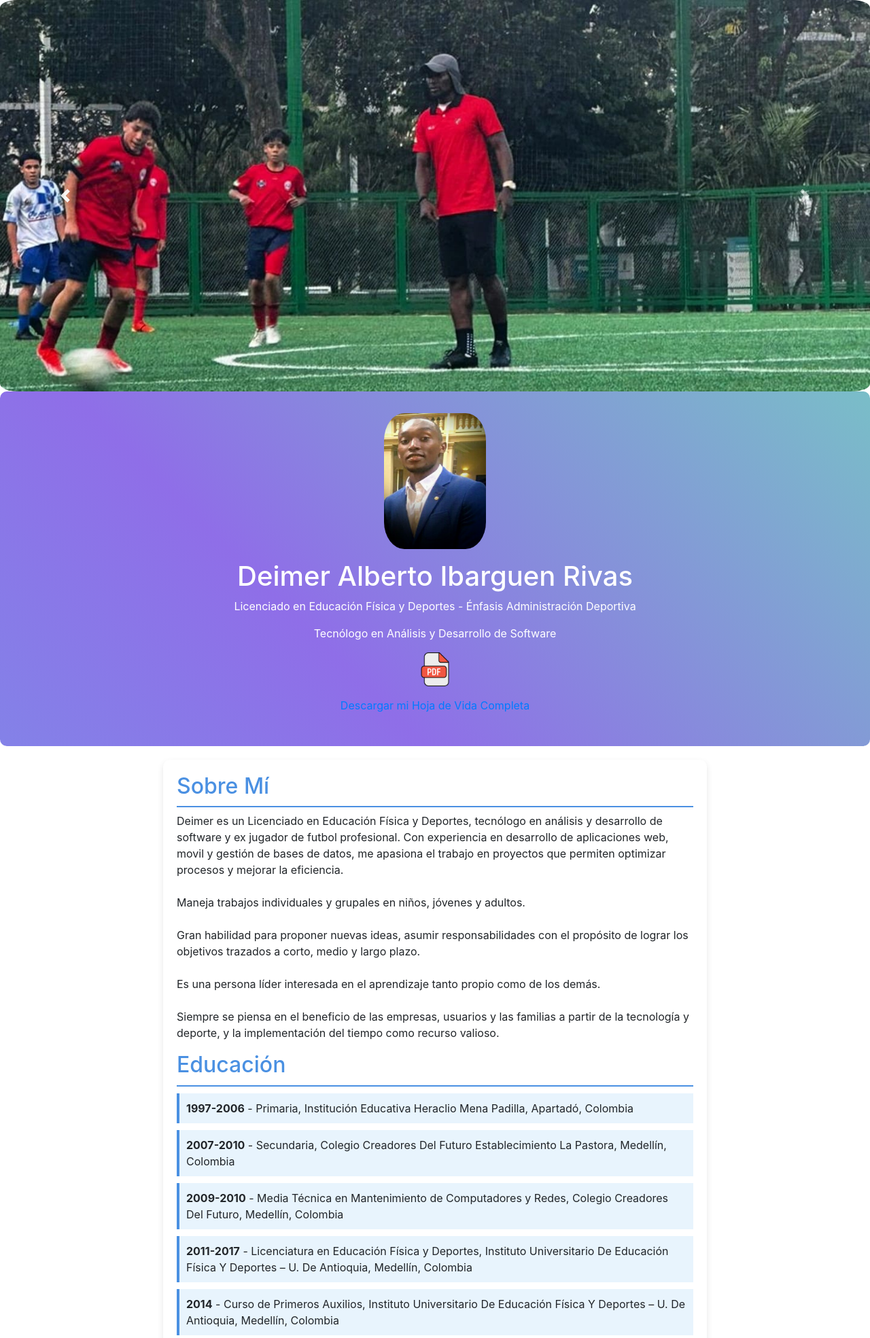
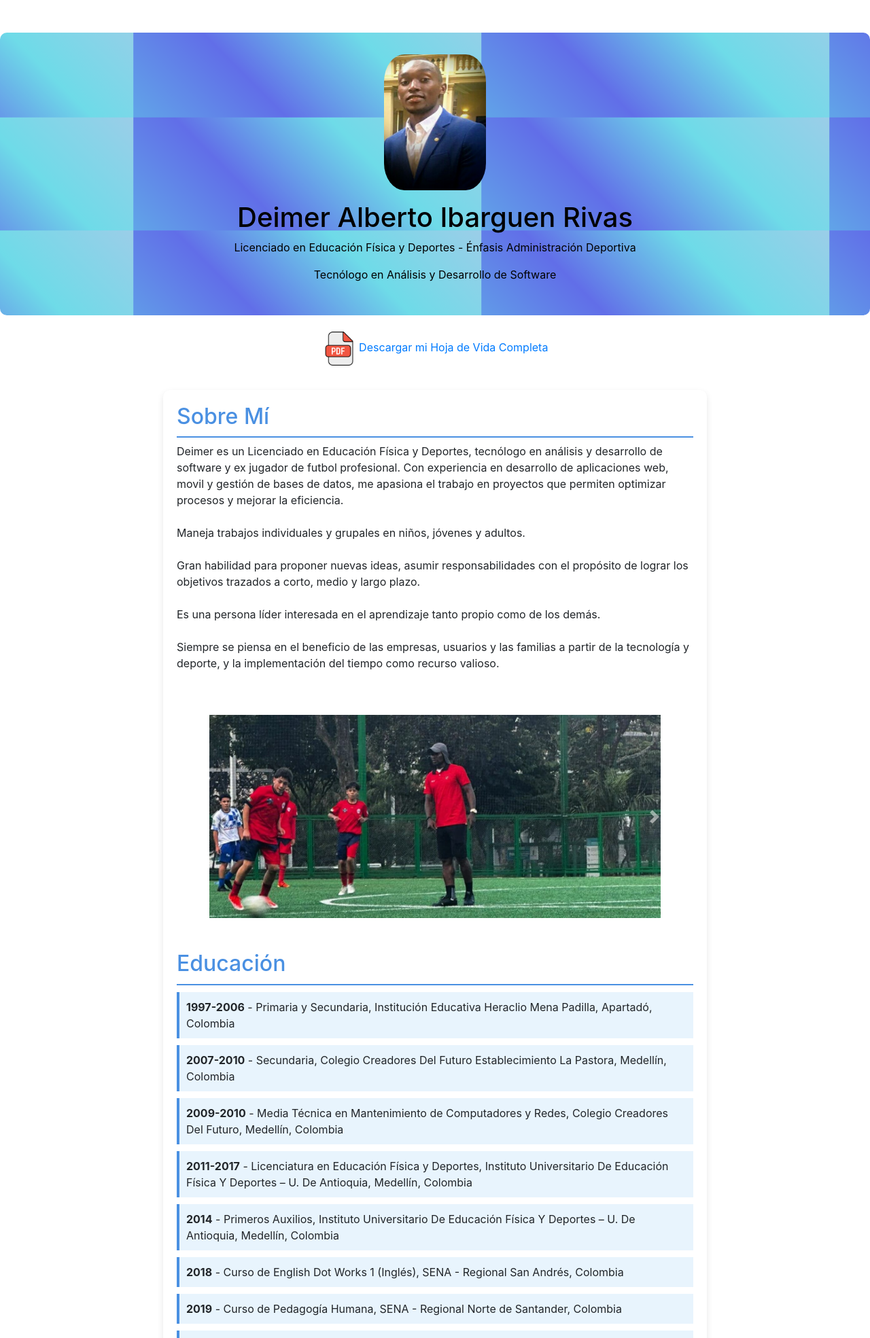
Before and after one commit to deimer20/mi_web, a Flask app: page / in a window 1280 px wide. Shown: the top 1969 px of the page at 68% size. Run offline with Flask 3, Linux system fonts and the light colour scheme; some libraries are stand-ins or nearby versions.

Commit message:
commit dos

```diff
--- a/static/css/styles.css
+++ b/static/css/styles.css
@@ -6,15 +6,7 @@ body {
     color: #333;
 }
 
-.header2 {
-    color: white;
-    text-align: center;
-    padding: 2rem;
-    position: relative;
-    overflow: hidden;
-    /*border: 2px solid black;  Borde negro */
-    border-radius: 10px; /* Esquinas redondeadas opcionales */
-}
+
 header {
     color: white;
     text-align: center;
@@ -32,8 +24,8 @@ header::before {
     left: 0;
     right: 0;
     bottom: 0;
-    background: linear-gradient(45deg, #4a90e2, #734ae2, #4ae2a5, #e24a92);
-    background-size: 300% 300%;
+    background: linear-gradient(45deg, #3a8ee2, #3a4ae2, #4ad2e2, #82c1e2);
+    background-size: 40% 40%;
     animation: moveBackground 8s ease-in-out infinite;
     z-index: -1;
     opacity: 0.8;
@@ -233,5 +225,5 @@ li {
     width: 100%; /* Ajusta el ancho de las imágenes */
     height: auto; /* Mantiene la proporción de las imágenes */
     border-radius: 2%;
-
+    padding: 3rem;
 }
--- a/templates/index.html
+++ b/templates/index.html
@@ -6,50 +6,26 @@
     <title>Carta de Presentación - Deimer Ibarguen Rivas</title>
     <link rel="stylesheet" href="{{ url_for('static', filename='css/styles.css') }}">
 </head>
+<br>
 <body>
-    <header2>
-        <div id="carouselExample" class="carousel slide" data-ride="carousel">
-            <div class="carousel-inner">
-                <div class="carousel-item active">
-                    <img src="{{ url_for('static', filename='img/campo.jpeg') }}" class="d-block w-100" alt="Foto de perfil">
-                </div>
-                <div class="carousel-item">
-                    <img src="{{ url_for('static', filename='img/movil.jpeg') }}" class="d-block w-100" alt="Otra imagen 1">
-                </div>
-                <div class="carousel-item">
-                    <img src="{{ url_for('static', filename='img/pantallas.jpeg') }}" class="d-block w-100" alt="Otra imagen 2">
-                </div>
-                <!-- Agrega más imágenes aquí -->
-            </div>
-            <a class="carousel-control-prev" href="#carouselExample" role="button" data-slide="prev">
-                <span class="carousel-control-prev-icon" aria-hidden="true"></span>
-                <span class="sr-only">Previous</span>
-            </a>
-            <a class="carousel-control-next" href="#carouselExample" role="button" data-slide="next">
-                <span class="carousel-control-next-icon" aria-hidden="true"></span>
-                <span class="sr-only">Next</span>
-            </a>
-        </div>
-    </header2>
+    <br>
     <header>
         <link rel="stylesheet" href="https://stackpath.bootstrapcdn.com/bootstrap/4.5.2/css/bootstrap.min.css">
-        <div class="profile">
+        <div class="profile" style="color: black;">
             <img src="{{ url_for('static', filename='img/image.png') }}" alt="Foto de perfil">
             <h1>Deimer Alberto Ibarguen Rivas</h1>
             <p>Licenciado en Educación Física y Deportes - Énfasis Administración Deportiva</p>
             <p>Tecnólogo en Análisis y Desarrollo de Software</p>
-
-            <p>
-                <a href="{{ url_for('static', filename='docs/HOJADEVIDA2024DEIMERA.IBARGUEN.RIVAS.pdf') }}" target="_blank" >
-                    <img src="{{ url_for('static', filename='img/archivo-pdf.png') }}" alt="Descargar mi Hoja de Vida Completa" style="width: 50px; height: auto;">
-                   <br> Descargar mi Hoja de Vida Completa
-                </a>
-            </p>
-
         </div>
-
-    </header>
-
+    </header> <br>
+<div style="display: flex; justify-content: center;">
+    <p >
+        <a href="{{ url_for('static', filename='docs/HOJADEVIDA2024DEIMERA.IBARGUEN.RIVAS.pdf') }}" target="_blank" >
+            <img src="{{ url_for('static', filename='img/archivo-pdf.png') }}" alt="Descargar mi Hoja de Vida Completa" style="width: 50px; height: auto;">
+              Descargar mi Hoja de Vida Completa
+        </a>
+    </p>
+</div>
     <main>
         <section class="about">
             <h2>Sobre Mí</h2>
@@ -66,14 +42,38 @@
             </p>
         </section>
 
+    <section>
+        <div id="carouselExample" class="carousel slide" data-ride="carousel">
+            <div class="carousel-inner">
+                <div class="carousel-item">
+                    <img src="{{ url_for('static', filename='img/pantallas.jpeg') }}" class="d-block w-100" alt="Otra imagen 2">
+                </div>
+                <div class="carousel-item active">
+                    <img src="{{ url_for('static', filename='img/campo.jpeg') }}" class="d-block w-100" alt="Foto de perfil">
+                </div>
+                <div class="carousel-item">
+                    <img src="{{ url_for('static', filename='img/movil.jpeg') }}" class="d-block w-100" alt="Otra imagen 1">
+                </div>
+            </div>
+            <a class="carousel-control-prev" href="#carouselExample" role="button" data-slide="prev">
+                <span class="carousel-control-prev-icon" aria-hidden="true"></span>
+                <span class="sr-only">Previous</span>
+            </a>
+            <a class="carousel-control-next" href="#carouselExample" role="button" data-slide="next">
+                <span class="carousel-control-next-icon" aria-hidden="true"></span>
+                <span class="sr-only">Next</span>
+            </a>
+        </div>
+    </section>
+
         <section class="education">
             <h2>Educación</h2>
             <ul>
-                <li><strong>1997-2006</strong> - Primaria, Institución Educativa Heraclio Mena Padilla, Apartadó, Colombia</li>
+                <li><strong>1997-2006</strong> - Primaria y Secundaria, Institución Educativa Heraclio Mena Padilla, Apartadó, Colombia</li>
                 <li><strong>2007-2010</strong> - Secundaria, Colegio Creadores Del Futuro Establecimiento La Pastora, Medellín, Colombia</li>
                 <li><strong>2009-2010</strong> - Media Técnica en Mantenimiento de Computadores y Redes, Colegio Creadores Del Futuro, Medellín, Colombia</li>
                 <li><strong>2011-2017</strong> - Licenciatura en Educación Física y Deportes, Instituto Universitario De Educación Física Y Deportes – U. De Antioquia, Medellín, Colombia</li>
-                <li><strong>2014</strong> - Curso de Primeros Auxilios, Instituto Universitario De Educación Física Y Deportes – U. De Antioquia, Medellín, Colombia</li>
+                <li><strong>2014</strong> - Primeros Auxilios, Instituto Universitario De Educación Física Y Deportes – U. De Antioquia, Medellín, Colombia</li>
                 <li><strong>2018</strong> - Curso de English Dot Works 1 (Inglés), SENA - Regional San Andrés, Colombia</li>
                 <li><strong>2019</strong> - Curso de Pedagogía Humana, SENA - Regional Norte de Santander, Colombia</li>
                 <li><strong>2024</strong> - Tecnólogo en Análisis y Desarrollo de Software, SENA - Sede Principal Medellín, Colombia</li>
@@ -91,7 +91,7 @@
                 <li><strong>25 noviembre, 2022</strong> - Curso Introductorio a la Formación Profesional Integral</li>
                 <li><strong>11 septiembre, 2024</strong> - <span class="modal-trigger">Construcción de Bases de Datos con MySQL</span></li>
                 <li><strong>18 octubre, 2024</strong> - Automatización de Procesos para la Eficiencia Organizacional con UiPath</li>
-                <li><strong>15 noviembre, 2024</strong> - Procesos de Soporte Técnico para el Mantenimiento de Equipos de Cómputo (por finalizar)</li>
+                <li><strong>15 noviembre, 2024</strong> - Procesos de Soporte Técnico para el Mantenimiento de Equipos de Cómputo (En proceso)</li>
             </ul>
         </section>
 
@@ -111,7 +111,7 @@
                     <strong>Gestión de Bases de Datos:</strong> Experiencia en el uso de SQL Server, MongoDB, y herramientas como TOAD para la gestión y consulta de datos.
                 </li>
                 <li>
-                    <strong>Programación en Python:</strong> Desarrollo de scripts y aplicaciones en Python para el procesamiento de datos y automatización de tareas.
+                    <strong>Programación en Python:</strong> Desarrollo de scripts y aplicaciones en Python para el procesamiento de datos y automatización de tareas.(En proceso)
                 </li>
                 <li>
                     <strong>Desarrollo en ASP.NET:</strong> Utilicé ASP.NET y JavaScript para crear aplicaciones web dinámicas, integrando funcionalidades interactivas y amigables para el usuario.
```
Also changed, not shown: script.js (deleted, +0 -27 lines).
